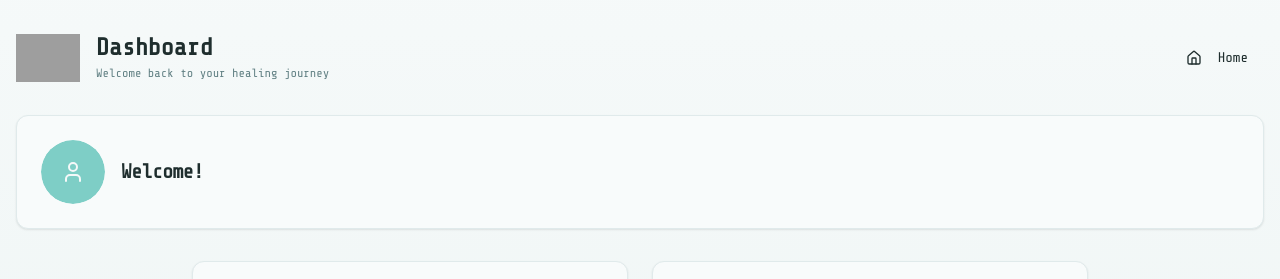
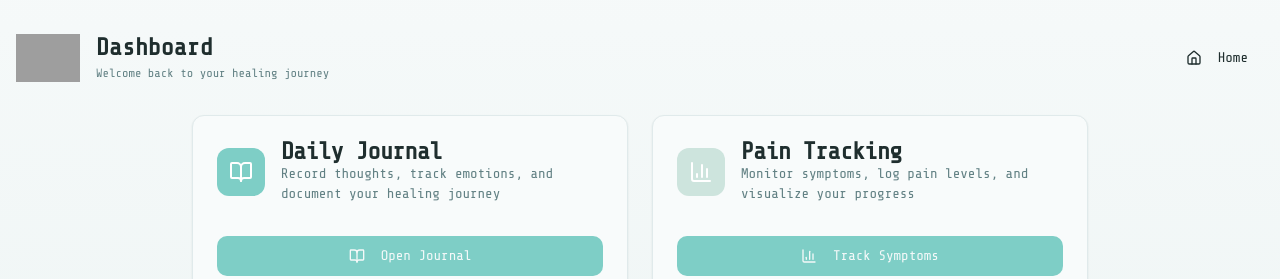
Before and after one commit to petergrotz/ease-the-chronic-pain-app, a React (Vite) app: page /dashboard in a window 1280 px wide. Shown: the top 279 px of the page. Built offline with nearby package versions, Linux system fonts and the light colour scheme; grey boxes are pictures that could not be loaded.

Commit message:
Remove welcome sign

```diff
--- a/src/pages/Dashboard.tsx
+++ b/src/pages/Dashboard.tsx
@@ -121,27 +121,6 @@ const Dashboard = () => {
           </div>
         </div>
 
-        {/* User Profile Card */}
-        <Card className="mb-8 animate-in fade-in-50 duration-500">
-          <CardHeader>
-            <div className="flex items-center space-x-4">
-              <Avatar className="w-16 h-16">
-                <AvatarImage src={profile?.avatar_url || ""} alt="Profile" />
-                <AvatarFallback className="bg-primary text-primary-foreground text-lg">
-                  {profile?.full_name?.charAt(0) || profile?.email.charAt(0).toUpperCase() || <User className="w-6 h-6" />}
-                </AvatarFallback>
-              </Avatar>
-              <div>
-                <CardTitle className="text-xl">
-                  {profile?.full_name || 'Welcome!'}
-                </CardTitle>
-                <CardDescription className="text-base">
-                  {profile?.email}
-                </CardDescription>
-              </div>
-            </div>
-          </CardHeader>
-        </Card>
 
         {/* Main Navigation Grid */}
         <div className="grid grid-cols-1 md:grid-cols-2 gap-6 max-w-4xl mx-auto mb-8">
```
